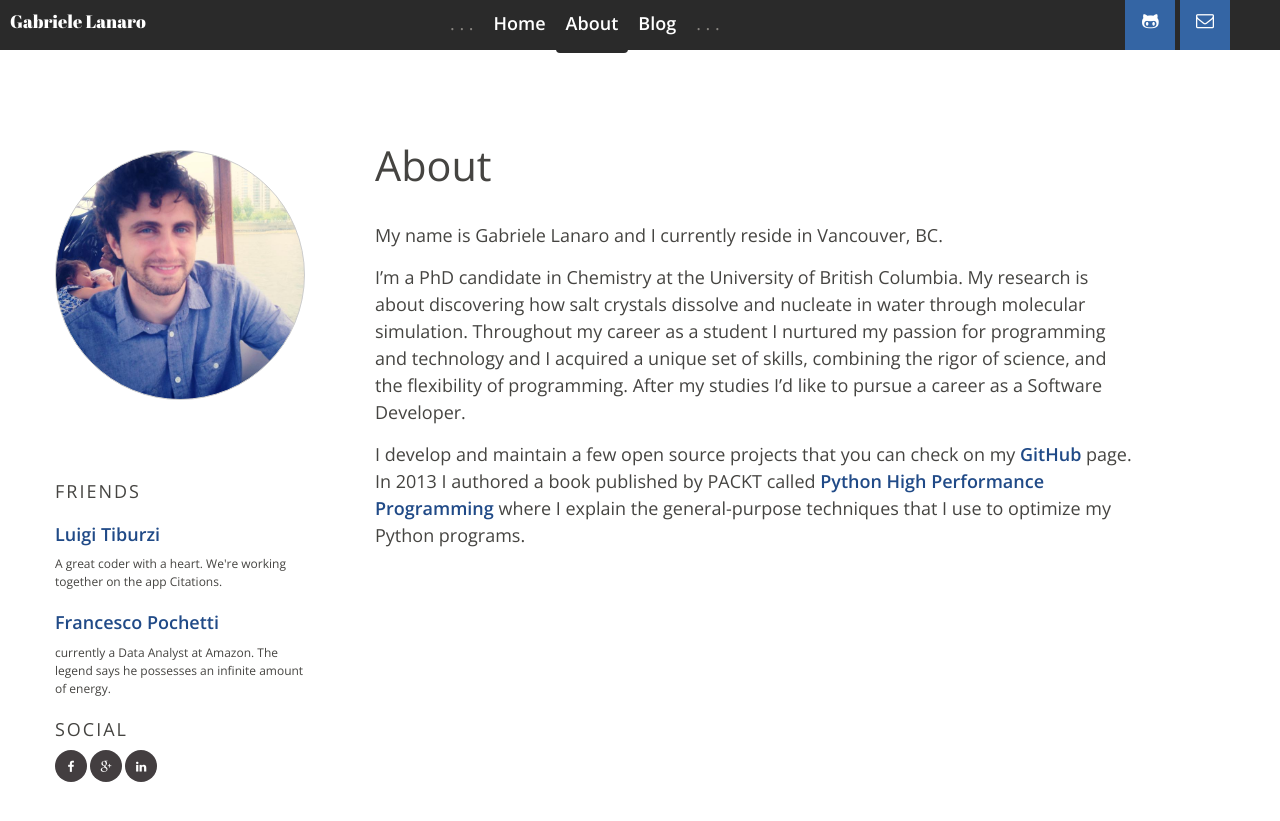
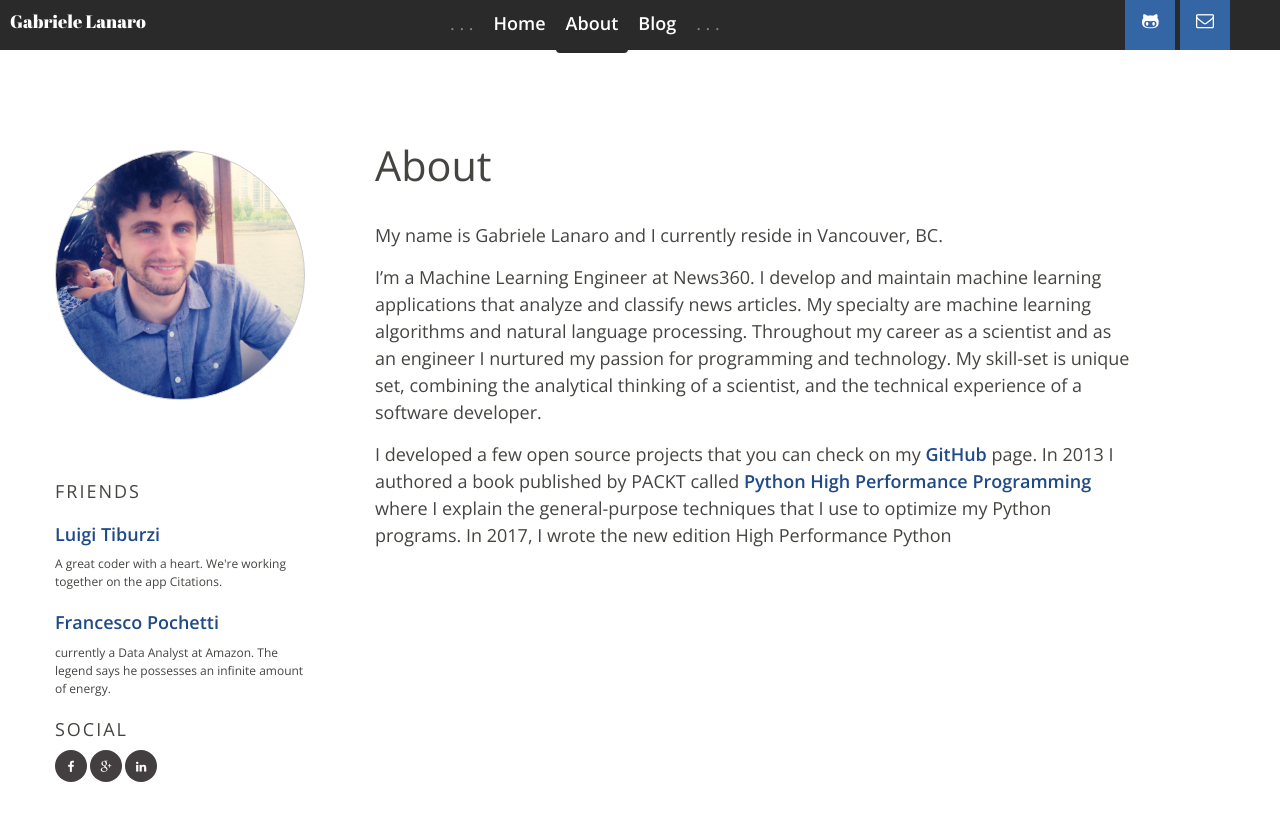
Before and after one commit to gabrielelanaro/gabrielelanaro.github.io, a Jekyll site: the page built from about.md, in a window 1280 px wide. Shown: the top 821 px of the page. Built offline with Jekyll 4.4.1, drawn with Linux system fonts in a browser that asks for light colours.

Commit message:
Update about.md

```diff
--- a/about.md
+++ b/about.md
@@ -2,9 +2,10 @@
 layout: about_template
 title: About
 permalink: /about/
+published: true
 ---
 My name is Gabriele Lanaro and I currently reside in Vancouver, BC.
 
-I'm a PhD candidate in Chemistry at the University of British Columbia. My research is about discovering how salt crystals dissolve and nucleate in water through molecular simulation. Throughout my career as a student I nurtured my passion for programming and technology and I acquired a unique set of skills, combining the rigor of science, and the flexibility of programming. After my studies I'd like to pursue a career as a Software Developer.
+I'm a Machine Learning Engineer at News360. I develop and maintain machine learning applications that analyze and classify news articles. My specialty are machine learning algorithms and natural language processing. Throughout my career as a scientist and as an engineer I nurtured my passion for programming and technology. My skill-set is unique set, combining the analytical thinking of a scientist, and the technical experience of a software developer.
 
-I develop and maintain a few open source projects that you can check on my [GitHub](https://github.com/gabrielelanaro) page. In 2013 I authored a book published by PACKT called [Python High Performance Programming](http://www.amazon.com/gp/product/1783288450/) where I explain the general-purpose techniques that I use to optimize my Python programs.
+I developed a few open source projects that you can check on my [GitHub](https://github.com/gabrielelanaro) page. In 2013 I authored a book published by PACKT called [Python High Performance Programming](http://www.amazon.com/gp/product/1783288450/) where I explain the general-purpose techniques that I use to optimize my Python programs. In 2017, I wrote the new edition High Performance Python
```
